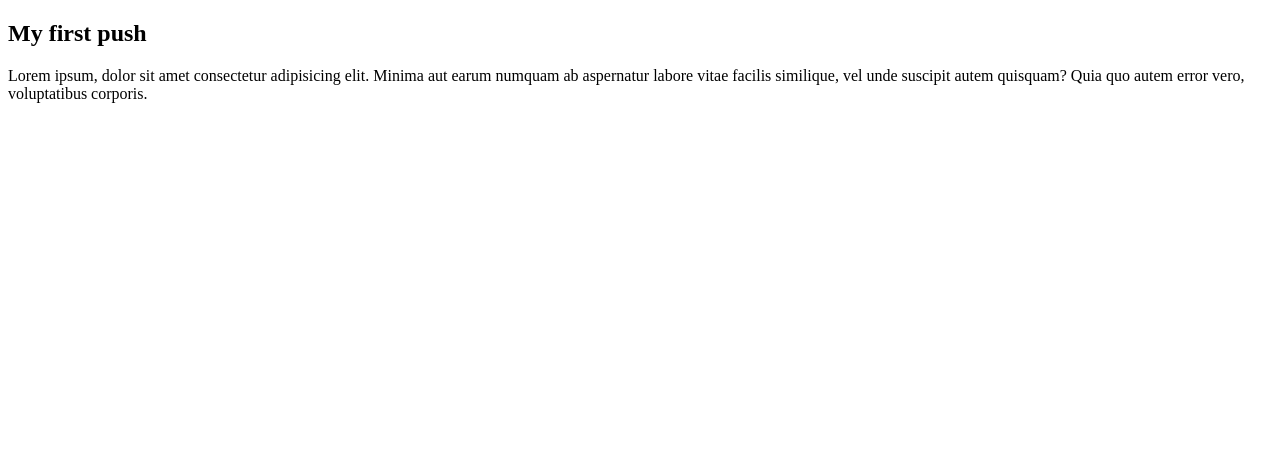
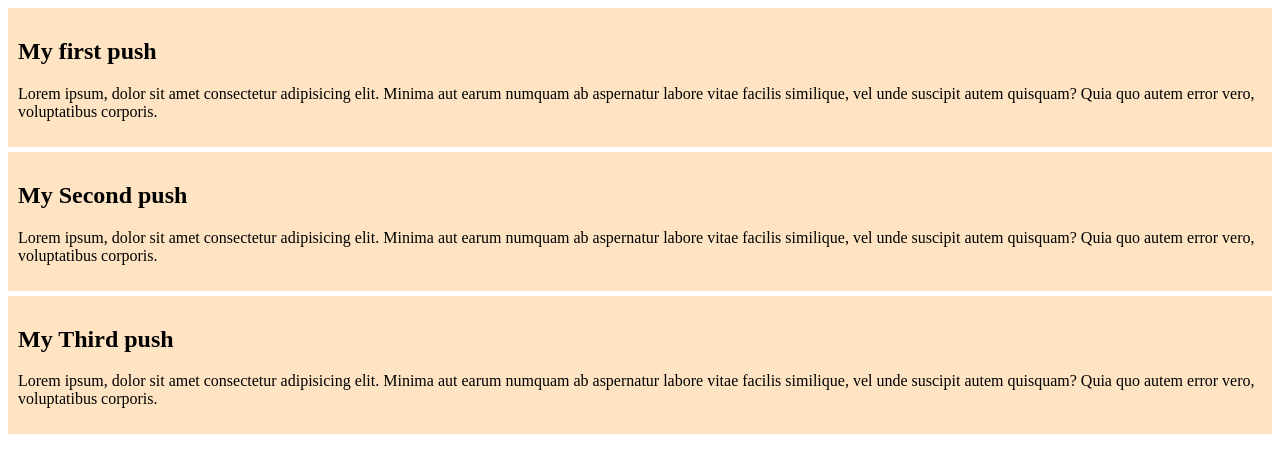
Before and after one commit to modasserahmed17/git-push-doing, a plain HTML site: page pushing.html in a window 1280 px wide. Drawn offline with Linux system fonts and the light colour scheme.

Commit message:
added the first push

```diff
--- a/pushing.html
+++ b/pushing.html
@@ -4,11 +4,20 @@
                         <meta charset="UTF-8">
                         <meta name="viewport" content="width=device-width, initial-scale=1.0">
                         <title>pushing work</title>
+                        <link rel="stylesheet" href="style/design.css">
 </head>
 <body>
                         <div>
                              <h2>My first push</h2>
                              <p>Lorem ipsum, dolor sit amet consectetur adipisicing elit. Minima aut earum numquam ab aspernatur labore vitae facilis similique, vel unde suscipit autem quisquam? Quia quo autem error vero, voluptatibus corporis.</p>
                         </div>
+                        <div>
+                             <h2>My Second push</h2>
+                             <p>Lorem ipsum, dolor sit amet consectetur adipisicing elit. Minima aut earum numquam ab aspernatur labore vitae facilis similique, vel unde suscipit autem quisquam? Quia quo autem error vero, voluptatibus corporis.</p>
+                        </div>
+                        <div>
+                             <h2>My Third push</h2>
+                             <p>Lorem ipsum, dolor sit amet consectetur adipisicing elit. Minima aut earum numquam ab aspernatur labore vitae facilis similique, vel unde suscipit autem quisquam? Quia quo autem error vero, voluptatibus corporis.</p>
+                        </div>
 </body>
 </html>
--- /dev/null
+++ b/style/design.css
@@ -0,0 +1,5 @@
+div{
+                        background-color: bisque;
+                        padding: 10px;
+                        margin-top: 5px;
+}
```
